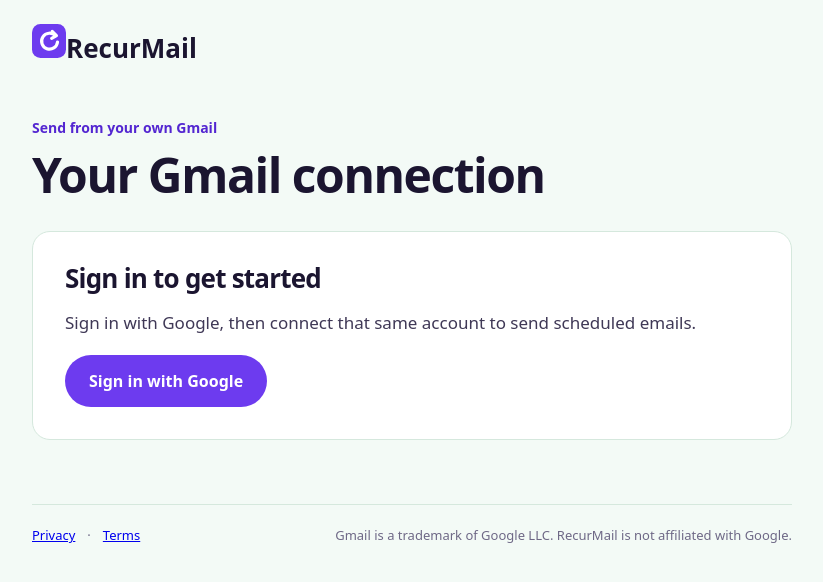
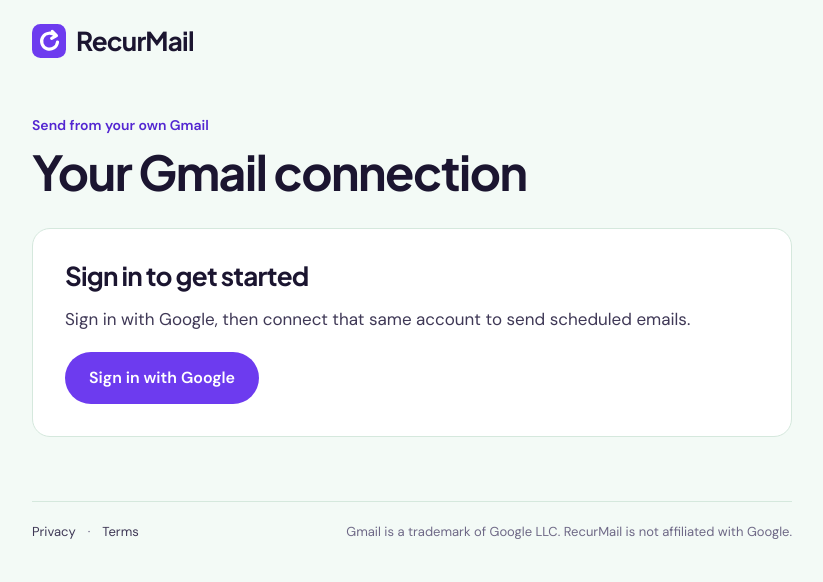
Before and after one commit to hassaans/recurmail, a Next.js app in the folder apps/web/: page /dashboard in a window 1280 px wide. Shown: the top 582 px of the page, without its empty margins (228-1051 px from the left). Built offline with nearby package versions, Linux system fonts and the light colour scheme; no server answers.

Commit message:
Polish dashboard branding and self-host fonts

```diff
--- a/apps/web/app/(app)/settings/page.module.css
+++ b/apps/web/app/(app)/settings/page.module.css
@@ -10,10 +10,7 @@
   min-height: 100vh;
   background: var(--rm-bg);
   color: var(--rm-ink);
-  font:
-    17px / 1.6 "DM Sans",
-    system-ui,
-    sans-serif;
+  font: 17px / 1.6 var(--rm-font-body);
 }
 .page a {
   color: var(--rm-grape-dark);
@@ -38,7 +35,7 @@
 }
 .main h1,
 .main h2 {
-  font-family: "Plus Jakarta Sans", "DM Sans", sans-serif;
+  font-family: var(--rm-font-display);
   line-height: 1.1;
 }
 .main h1 {
@@ -75,10 +72,7 @@
   border-radius: 999px;
   background: #a51e31;
   color: white;
-  font:
-    600 16px "DM Sans",
-    system-ui,
-    sans-serif;
+  font: 600 16px var(--rm-font-body);
   cursor: pointer;
 }
 .main .error {
--- a/apps/web/app/dashboard/page.module.css
+++ b/apps/web/app/dashboard/page.module.css
@@ -3,10 +3,7 @@
   margin: -8px;
   background: #f3faf6;
   color: #1b1530;
-  font:
-    17px / 1.6 "DM Sans",
-    system-ui,
-    sans-serif;
+  font: 17px / 1.6 var(--rm-font-body);
 }
 .page * {
   box-sizing: border-box;
@@ -24,10 +21,12 @@
   padding-block: 24px;
 }
 .logo {
-  font:
-    800 26px / 1 "Plus Jakarta Sans",
-    system-ui,
-    sans-serif;
+  display: inline-flex;
+  align-items: center;
+  gap: 10px;
+  flex: none;
+  font: 700 26px / 1 var(--rm-font-display);
+  letter-spacing: -0.03em;
   text-decoration: none;
   color: #1b1530;
 }
@@ -42,7 +41,7 @@
 }
 .main h1,
 .main h2 {
-  font-family: "Plus Jakarta Sans", system-ui, sans-serif;
+  font-family: var(--rm-font-display);
   line-height: 1.15;
   letter-spacing: -0.03em;
 }
@@ -94,10 +93,7 @@
   background: #6d3bef;
   color: #fff;
   padding: 16px 24px;
-  font:
-    600 16px / 1.3 "DM Sans",
-    system-ui,
-    sans-serif;
+  font: 600 16px / 1.3 var(--rm-font-body);
   text-decoration: none;
   cursor: pointer;
   max-width: 100%;
@@ -134,6 +130,13 @@
   display: flex;
   gap: 12px;
 }
+.footer nav a {
+  color: #3f3856;
+  text-decoration: none;
+}
+.footer nav a:hover {
+  color: #5326d1;
+}
 .footer p {
   margin: 0;
 }
--- /dev/null
+++ b/apps/web/app/globals.css
@@ -0,0 +1,12 @@
+:root {
+  --rm-font-display:
+    var(--font-plus-jakarta-sans), "Plus Jakarta Sans", "DM Sans",
+    var(--font-dm-sans), system-ui, sans-serif;
+  --rm-font-body:
+    var(--font-dm-sans), "DM Sans", -apple-system, BlinkMacSystemFont,
+    "Segoe UI", system-ui, sans-serif;
+}
+
+body {
+  font-family: var(--rm-font-body);
+}
--- a/apps/web/app/guides/gmail-recurring-email-extension-alternative/page.tsx
+++ b/apps/web/app/guides/gmail-recurring-email-extension-alternative/page.tsx
@@ -35,7 +35,7 @@
 };
 
 const guideStyles = `
-:root { --rm-bg: #F3FAF6; --rm-paper: #fff; --rm-line: #D5E8DD; --rm-ink: #1B1530; --rm-ink-2: #3F3856; --rm-muted: #6E6886; --rm-grape: #6D3BEF; --rm-grape-dark: #5326D1; --rm-font-display: "Plus Jakarta Sans", "DM Sans", system-ui, sans-serif; --rm-font-body: "DM Sans", -apple-system, BlinkMacSystemFont, "Segoe UI", system-ui, sans-serif; --rm-radius: 18px; --rm-radius-sm: 12px; }
+:root { --rm-bg: #F3FAF6; --rm-paper: #fff; --rm-line: #D5E8DD; --rm-ink: #1B1530; --rm-ink-2: #3F3856; --rm-muted: #6E6886; --rm-grape: #6D3BEF; --rm-grape-dark: #5326D1; --rm-radius: 18px; --rm-radius-sm: 12px; }
 * { box-sizing: border-box; }
 body { margin: 0; background: var(--rm-bg); color: var(--rm-ink); font: 17px/1.6 var(--rm-font-body); -webkit-font-smoothing: antialiased; }
 a { color: inherit; }
@@ -76,16 +76,6 @@
 export default function GmailExtensionAlternativeGuide() {
   return (
     <>
-      <link rel="preconnect" href="https://fonts.googleapis.com" />
-      <link
-        rel="preconnect"
-        href="https://fonts.gstatic.com"
-        crossOrigin="anonymous"
-      />
-      <link
-        href="https://fonts.googleapis.com/css2?family=Plus+Jakarta+Sans:wght@500;600;700;800&family=DM+Sans:opsz,wght@9..40,400;9..40,500;9..40,600&display=swap"
-        rel="stylesheet"
-      />
       <style>{guideStyles}</style>
       <a className="skip-link" href="#main">
         Skip to content
--- a/apps/web/app/guides/recurring-email-gmail/page.tsx
+++ b/apps/web/app/guides/recurring-email-gmail/page.tsx
@@ -35,7 +35,7 @@
 };
 
 const guideStyles = `
-:root { --rm-bg: #F3FAF6; --rm-paper: #fff; --rm-line: #D5E8DD; --rm-ink: #1B1530; --rm-ink-2: #3F3856; --rm-muted: #6E6886; --rm-grape: #6D3BEF; --rm-grape-dark: #5326D1; --rm-font-display: "Plus Jakarta Sans", "DM Sans", system-ui, sans-serif; --rm-font-body: "DM Sans", -apple-system, BlinkMacSystemFont, "Segoe UI", system-ui, sans-serif; --rm-radius: 18px; --rm-radius-sm: 12px; }
+:root { --rm-bg: #F3FAF6; --rm-paper: #fff; --rm-line: #D5E8DD; --rm-ink: #1B1530; --rm-ink-2: #3F3856; --rm-muted: #6E6886; --rm-grape: #6D3BEF; --rm-grape-dark: #5326D1; --rm-radius: 18px; --rm-radius-sm: 12px; }
 * { box-sizing: border-box; }
 body { margin: 0; background: var(--rm-bg); color: var(--rm-ink); font: 17px/1.6 var(--rm-font-body); -webkit-font-smoothing: antialiased; }
 a { color: inherit; }
@@ -76,16 +76,6 @@
 export default function RecurringEmailGmailGuide() {
   return (
     <>
-      <link rel="preconnect" href="https://fonts.googleapis.com" />
-      <link
-        rel="preconnect"
-        href="https://fonts.gstatic.com"
-        crossOrigin="anonymous"
-      />
-      <link
-        href="https://fonts.googleapis.com/css2?family=Plus+Jakarta+Sans:wght@500;600;700;800&family=DM+Sans:opsz,wght@9..40,400;9..40,500;9..40,600&display=swap"
-        rel="stylesheet"
-      />
       <style>{guideStyles}</style>
       <a className="skip-link" href="#main">
         Skip to content
--- a/apps/web/app/layout.tsx
+++ b/apps/web/app/layout.tsx
@@ -1,5 +1,21 @@
 import type { Metadata } from "next";
+import { DM_Sans, Plus_Jakarta_Sans } from "next/font/google";
 import type { ReactNode } from "react";
+import "./globals.css";
+
+const plusJakartaSans = Plus_Jakarta_Sans({
+  variable: "--font-plus-jakarta-sans",
+  weight: "variable",
+  subsets: ["latin"],
+  display: "swap",
+});
+const dmSans = DM_Sans({
+  variable: "--font-dm-sans",
+  weight: "variable",
+  axes: ["opsz"],
+  subsets: ["latin"],
+  display: "swap",
+});
 
 export const metadata: Metadata = {
   metadataBase: new URL("https://recurmail.com"),
@@ -11,7 +27,10 @@
   children,
 }: Readonly<{ children: ReactNode }>) {
   return (
-    <html lang="en">
+    <html
+      lang="en"
+      className={[plusJakartaSans.variable, dmSans.variable].join(" ")}
+    >
       <body>{children}</body>
     </html>
   );
--- a/apps/web/app/page.tsx
+++ b/apps/web/app/page.tsx
@@ -101,8 +101,6 @@
   --rm-teal: #0E9F87; --rm-teal-dark: #0B7564; --rm-teal-soft: #D3F2EA; --rm-sun: #FFD84D;
   --rm-sun-soft: #FFF3BF; --rm-sky-soft: #E3EBFF; --rm-warn-bg: #FFF4E5;
   --rm-warn-line: #F6D7A8; --rm-warn-ink: #6B4A12; --rm-danger: #E5484D;
-  --rm-font-display: "Plus Jakarta Sans", "DM Sans", system-ui, sans-serif;
-  --rm-font-body: "DM Sans", -apple-system, BlinkMacSystemFont, "Segoe UI", system-ui, sans-serif;
   --rm-font-mono: ui-monospace, SFMono-Regular, Menlo, Consolas, monospace;
   --rm-radius: 18px; --rm-radius-sm: 12px; --rm-radius-pill: 999px;
   --rm-shadow: 0 1px 0 rgb(27 21 48 / 4%), 0 10px 30px -12px rgb(27 21 48 / 18%);
@@ -283,16 +281,6 @@
 export default function HomePage() {
   return (
     <>
-      <link rel="preconnect" href="https://fonts.googleapis.com" />
-      <link
-        rel="preconnect"
-        href="https://fonts.gstatic.com"
-        crossOrigin="anonymous"
-      />
-      <link
-        href="https://fonts.googleapis.com/css2?family=Plus+Jakarta+Sans:wght@500;600;700;800&family=DM+Sans:opsz,wght@9..40,400;9..40,500;9..40,600&display=swap"
-        rel="stylesheet"
-      />
       <style>{globalStyles}</style>
       <a className="skip-link" href="#main">
         Skip to content
--- a/apps/web/components/LegalDocument.module.css
+++ b/apps/web/components/LegalDocument.module.css
@@ -9,10 +9,7 @@
   min-height: 100vh;
   background: var(--rm-bg);
   color: var(--rm-ink);
-  font:
-    17px / 1.7 "DM Sans",
-    system-ui,
-    sans-serif;
+  font: 17px / 1.7 var(--rm-font-body);
 }
 .page a {
   color: var(--rm-grape-dark);
@@ -39,7 +36,7 @@
 }
 .main h1,
 .main h2 {
-  font-family: "Plus Jakarta Sans", "DM Sans", sans-serif;
+  font-family: var(--rm-font-display);
   line-height: 1.15;
 }
 .main h1 {
--- a/apps/web/components/ScheduleEditor.module.css
+++ b/apps/web/components/ScheduleEditor.module.css
@@ -3,10 +3,7 @@
   margin: -8px;
   background: #f3faf6;
   color: #1b1530;
-  font:
-    17px / 1.6 "DM Sans",
-    system-ui,
-    sans-serif;
+  font: 17px / 1.6 var(--rm-font-body);
 }
 .page * {
   box-sizing: border-box;
@@ -27,11 +24,13 @@
   color: #5326d1;
 }
 .header .logo {
+  display: inline-flex;
+  align-items: center;
+  gap: 10px;
+  flex: none;
   color: #1b1530;
-  font:
-    800 26px / 1 "Plus Jakarta Sans",
-    system-ui,
-    sans-serif;
+  font: 700 26px / 1 var(--rm-font-display);
+  letter-spacing: -0.03em;
   text-decoration: none;
 }
 .logo svg {
@@ -46,7 +45,7 @@
 .main h1,
 .main h2,
 .main h3 {
-  font-family: "Plus Jakarta Sans", system-ui, sans-serif;
+  font-family: var(--rm-font-display);
   line-height: 1.2;
   letter-spacing: -0.03em;
 }
@@ -185,10 +184,7 @@
   border-radius: 999px;
   background: #6d3bef;
   color: #fff;
-  font:
-    700 16px / 1.3 "DM Sans",
-    system-ui,
-    sans-serif;
+  font: 700 16px / 1.3 var(--rm-font-body);
   cursor: pointer;
 }
 .save:disabled {
--- a/apps/web/components/ScheduleList.module.css
+++ b/apps/web/components/ScheduleList.module.css
@@ -30,10 +30,7 @@
 }
 .heading h2 {
   margin: 0;
-  font:
-    700 24px / 1.2 "Plus Jakarta Sans",
-    system-ui,
-    sans-serif;
+  font: 700 24px / 1.2 var(--rm-font-display);
   letter-spacing: -0.03em;
 }
 .button {
@@ -65,10 +62,7 @@
 }
 .row h3 {
   margin: 0 0 4px;
-  font:
-    700 18px / 1.3 "Plus Jakarta Sans",
-    system-ui,
-    sans-serif;
+  font: 700 18px / 1.3 var(--rm-font-display);
 }
 .row p {
   margin: 0;
```
Also changed, not shown: 1 other file (tests, documents, lock files or other folders).
